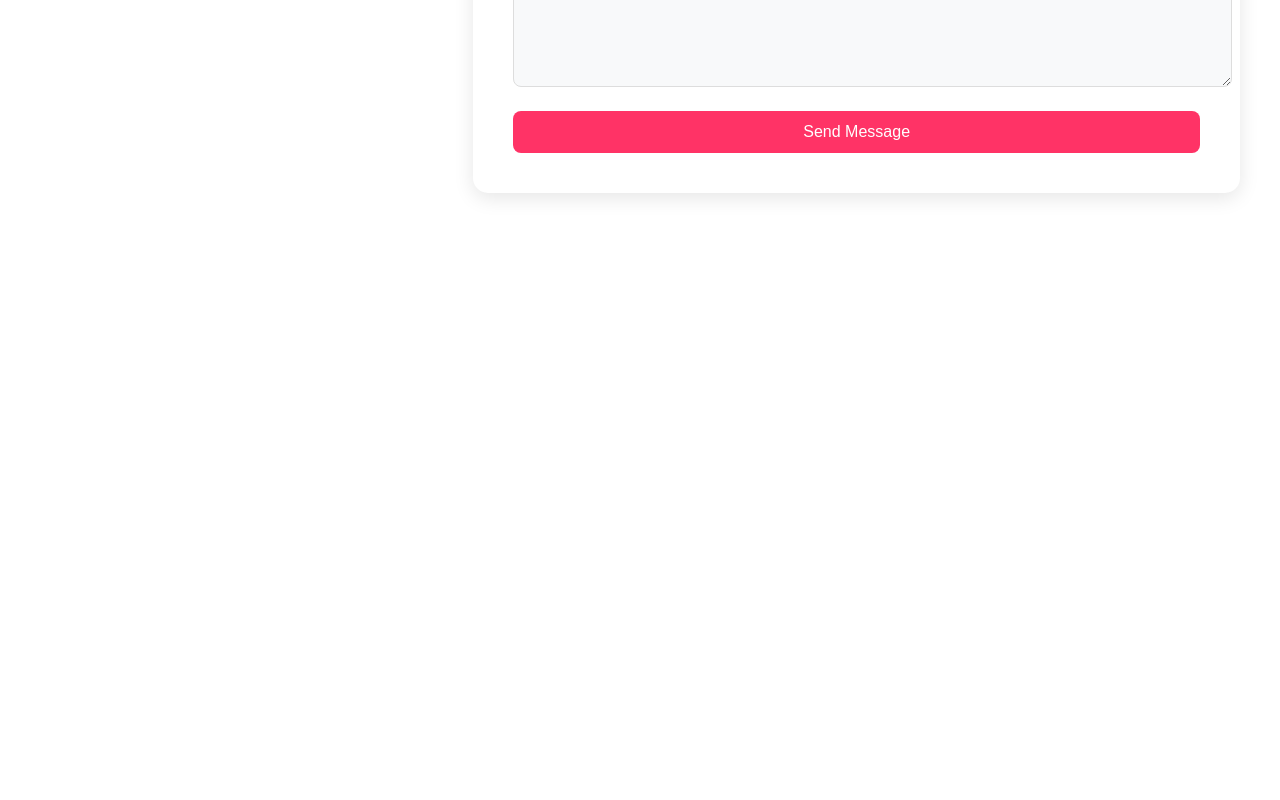
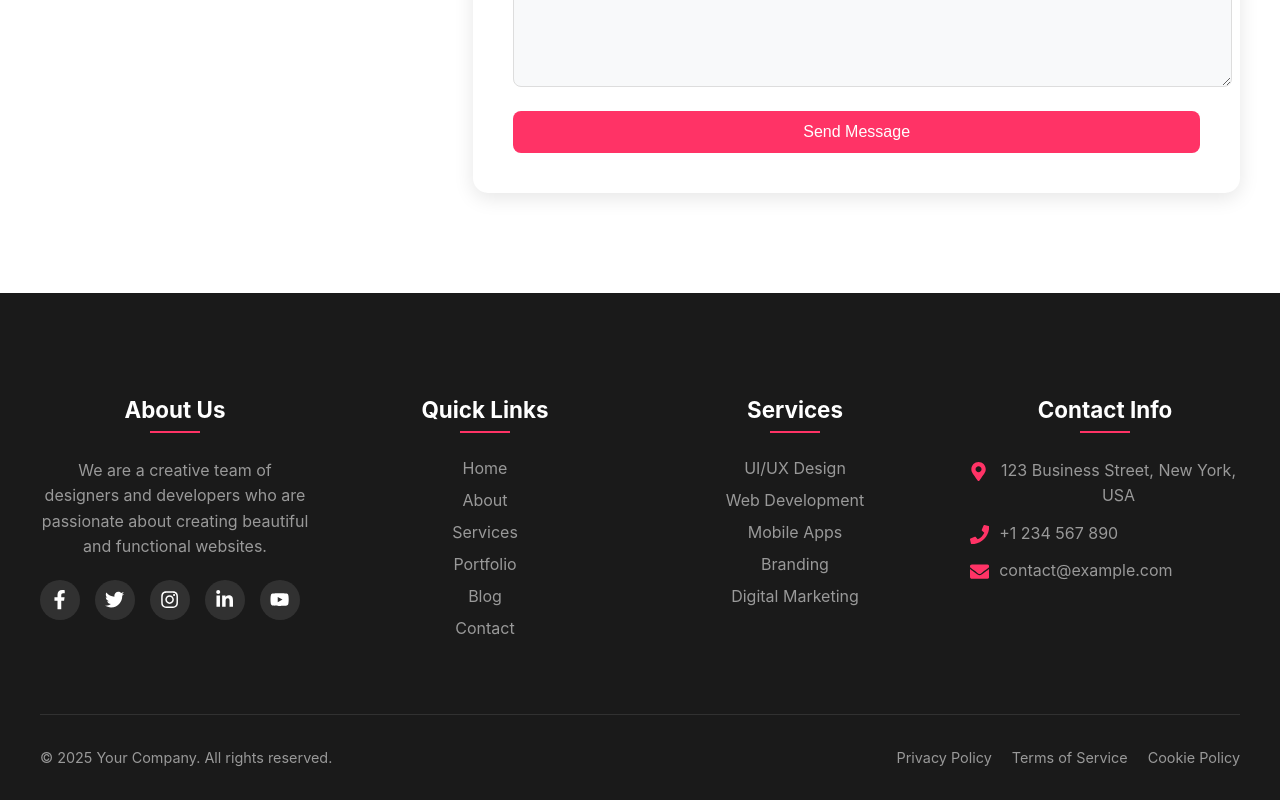
Before and after one commit to YoussefGad97/Fokir2, a React (Create React App) app: page / in a window 1280 px wide. Shown: the part 6789-7589 px from the top of the page. Before the commit the page ends 7082 px from the top, so only its background shows below. Built offline with nearby package versions, Linux system fonts and the light colour scheme.

Commit message:
Added Footer and Good FInal version 1.0

```diff
--- a/src/pages/Home.js
+++ b/src/pages/Home.js
@@ -35,7 +35,10 @@ import {
   FaArrowRight,
   FaMapMarkerAlt,
   FaPhone,
-  FaEnvelope
+  FaEnvelope,
+  FaTwitter,
+  FaInstagram,
+  FaYoutube
 } from "react-icons/fa";
 
 const Home = () => {
@@ -68,7 +71,7 @@ const Home = () => {
 
     try {
       await emailjs.send(
-        'YOUR_SERVICE_ID', // Replace with your    ID
+        'YOUR_SERVICE_ID', // Replace with your      ID
         'YOUR_TEMPLATE_ID', // Replace with your EmailJS template ID
         formData,
         'YOUR_PUBLIC_KEY' // Replace with your EmailJS public key
@@ -668,6 +671,84 @@ const Home = () => {
           </div>
         </div>
       </section>
+
+      <footer className="footer">
+        <div className="container">
+          <div className="footer-content">
+            <div className="footer-section">
+              <h3>About Us</h3>
+              <p>We are a creative team of designers and developers who are passionate about creating beautiful and functional websites.</p>
+              <div className="social-links">
+                <a href="#" target="_blank" rel="noopener noreferrer">
+                  <FaFacebookF />
+                </a>
+                <a href="#" target="_blank" rel="noopener noreferrer">
+                  <FaTwitter />
+                </a>
+                <a href="#" target="_blank" rel="noopener noreferrer">
+                  <FaInstagram />
+                </a>
+                <a href="#" target="_blank" rel="noopener noreferrer">
+                  <FaLinkedinIn />
+                </a>
+                <a href="#" target="_blank" rel="noopener noreferrer">
+                  <FaYoutube />
+                </a>
+              </div>
+            </div>
+
+            <div className="footer-section">
+              <h3>Quick Links</h3>
+              <ul>
+                <li><a href="#home">Home</a></li>
+                <li><a href="#about">About</a></li>
+                <li><a href="#services">Services</a></li>
+                <li><a href="#portfolio">Portfolio</a></li>
+                <li><a href="#blog">Blog</a></li>
+                <li><a href="#contact">Contact</a></li>
+              </ul>
+            </div>
+
+            <div className="footer-section">
+              <h3>Services</h3>
+              <ul>
+                <li><a href="#">UI/UX Design</a></li>
+                <li><a href="#">Web Development</a></li>
+                <li><a href="#">Mobile Apps</a></li>
+                <li><a href="#">Branding</a></li>
+                <li><a href="#">Digital Marketing</a></li>
+              </ul>
+            </div>
+
+            <div className="footer-section">
+              <h3>Contact Info</h3>
+              <ul className="contact-info">
+                <li>
+                  <FaMapMarkerAlt />
+                  <span>123 Business Street, New York, USA</span>
+                </li>
+                <li>
+                  <FaPhone />
+                  <span>+1 234 567 890</span>
+                </li>
+                <li>
+                  <FaEnvelope />
+                  <span>contact@example.com</span>
+                </li>
+              </ul>
+            </div>
+          </div>
+
+          <div className="footer-bottom">
+            <p>&copy; {new Date().getFullYear()} Your Company. All rights reserved.</p>
+            <div className="footer-bottom-links">
+              <a href="#">Privacy Policy</a>
+              <a href="#">Terms of Service</a>
+              <a href="#">Cookie Policy</a>
+            </div>
+          </div>
+        </div>
+      </footer>
     </div>
   );
 };
--- a/src/styles/Home.scss
+++ b/src/styles/Home.scss
@@ -1251,3 +1251,178 @@
     }
   }
 }
+
+.footer {
+  background-color: #1a1a1a;
+  color: #fff;
+  padding: 80px 0 20px;
+
+  .container {
+    max-width: 1200px;
+    margin: 0 auto;
+    padding: 0 20px;
+  }
+
+  .footer-content {
+    display: grid;
+    grid-template-columns: repeat(4, 1fr);
+    gap: 40px;
+    margin-bottom: 60px;
+  }
+
+  .footer-section {
+    h3 {
+      font-size: 1.4rem;
+      color: #fff;
+      margin-bottom: 25px;
+      position: relative;
+      padding-bottom: 10px;
+      text-align: center;
+
+      &::after {
+        content: '';
+        position: absolute;
+        left: 50%;
+        bottom: 0;
+        transform: translateX(-50%);
+        width: 50px;
+        height: 2px;
+        background: #ff3366;
+      }
+    }
+
+    p {
+      color: #999;
+      line-height: 1.6;
+      margin-bottom: 20px;
+    }
+
+    ul {
+      list-style: none;
+      padding: 0;
+
+      li {
+        margin-bottom: 12px;
+
+        a {
+          color: #999;
+          text-decoration: none;
+          transition: all 0.3s ease;
+
+          &:hover {
+            color: #ff3366;
+            padding-left: 5px;
+          }
+        }
+      }
+    }
+
+    .social-links {
+      display: flex;
+      gap: 15px;
+      margin-top: 20px;
+
+      a {
+        width: 40px;
+        height: 40px;
+        background: rgba(255, 255, 255, 0.1);
+        border-radius: 50%;
+        display: flex;
+        align-items: center;
+        justify-content: center;
+        color: #fff;
+        text-decoration: none;
+        transition: all 0.3s ease;
+
+        &:hover {
+          background: #ff3366;
+          transform: translateY(-3px);
+        }
+
+        svg {
+          font-size: 1.2rem;
+        }
+      }
+    }
+
+    .contact-info {
+      li {
+        display: flex;
+        align-items: flex-start;
+        gap: 10px;
+        color: #999;
+
+        svg {
+          color: #ff3366;
+          font-size: 1.2rem;
+          margin-top: 4px;
+        }
+
+        span {
+          line-height: 1.6;
+        }
+      }
+    }
+  }
+
+  .footer-bottom {
+    padding-top: 20px;
+    border-top: 1px solid rgba(255, 255, 255, 0.1);
+    display: flex;
+    justify-content: space-between;
+    align-items: center;
+    flex-wrap: wrap;
+    gap: 20px;
+
+    p {
+      color: #999;
+      font-size: 0.9rem;
+    }
+
+    .footer-bottom-links {
+      display: flex;
+      gap: 20px;
+
+      a {
+        color: #999;
+        text-decoration: none;
+        font-size: 0.9rem;
+        transition: color 0.3s ease;
+
+        &:hover {
+          color: #ff3366;
+        }
+      }
+    }
+  }
+}
+
+// Add responsive styles for footer
+@media (max-width: 992px) {
+  .footer {
+    .footer-content {
+      grid-template-columns: repeat(2, 1fr);
+    }
+  }
+}
+
+@media (max-width: 768px) {
+  .footer {
+    padding: 60px 0 20px;
+
+    .footer-content {
+      grid-template-columns: 1fr;
+      gap: 30px;
+    }
+
+    .footer-bottom {
+      flex-direction: column;
+      text-align: center;
+      gap: 15px;
+
+      .footer-bottom-links {
+        justify-content: center;
+      }
+    }
+  }
+}
```
